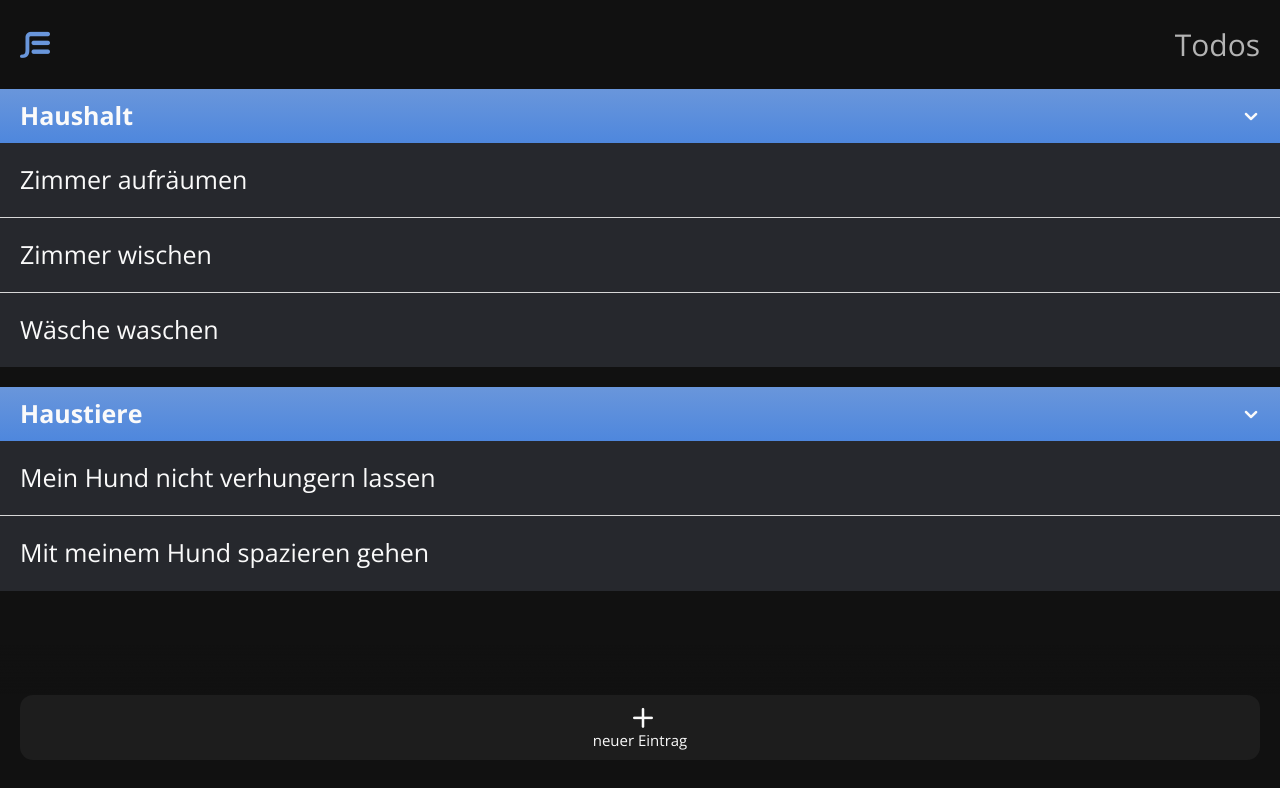
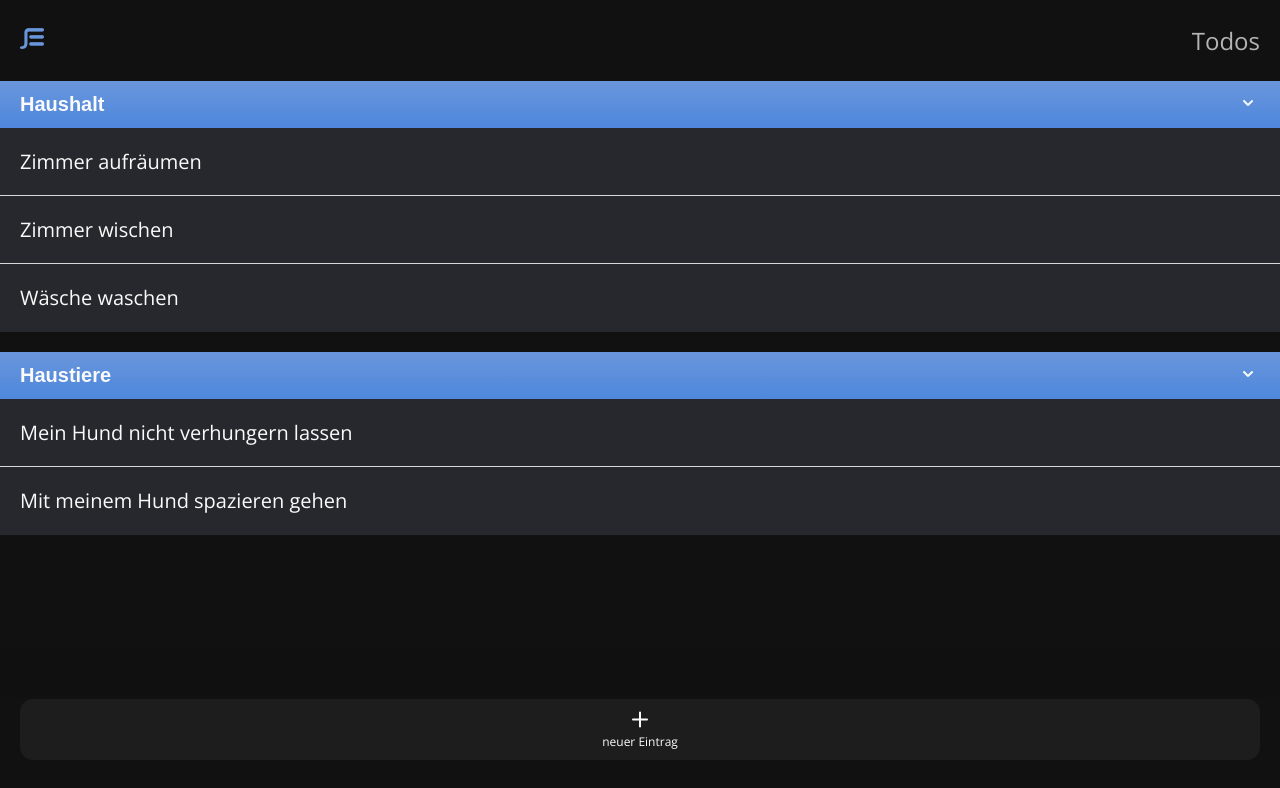
Before and after one commit to philmetscher/capstone-project, a Next.js app: page / in a window 1280 px wide. Shown: the top 788 px of the page. Built offline with nearby package versions, Linux system fonts and the light colour scheme.

Commit message:
fix GlobalStyling

```diff
--- a/components/GlobalStyle.js
+++ b/components/GlobalStyle.js
@@ -225,25 +225,14 @@ const GlobalStyle = createGlobalStyle`
   content: "\\e913";
 }
 
-/* HTML RESET */
-* {
+*, *:after, *:before {
   margin: 0;
   padding: 0;
-  border: 0;
+  box-sizing: border-box;
+  border: none;
+}
+html {
   font-size: 100%;
-  font: inherit;
-  vertical-align: baseline;
-}
-*, *:after, *:before {
-  box-sizing: border-box;
-  margin: 0;
-  padding: 0;
-  font-weight: 400;
-  font-size: 1.25rem;
-  line-height: 1.6875rem;
-}
-*:after, *:before {
-  line-height: 1.25rem;
 }
 html, body, #__next {
   width: 100%;
@@ -253,6 +242,14 @@ body {
   font-family: 'Open Sans', sans-serif;
   background-color: var(--main-bg);
   color: var(--white);
+}
+body, button, input {
+  font-weight: 400;
+  font-size: 1.25rem;
+  line-height: 1.6875rem;
+}
+*:after, *:before {
+  line-height: 1.25rem;
 }
 a {
   text-decoration: none;
```
